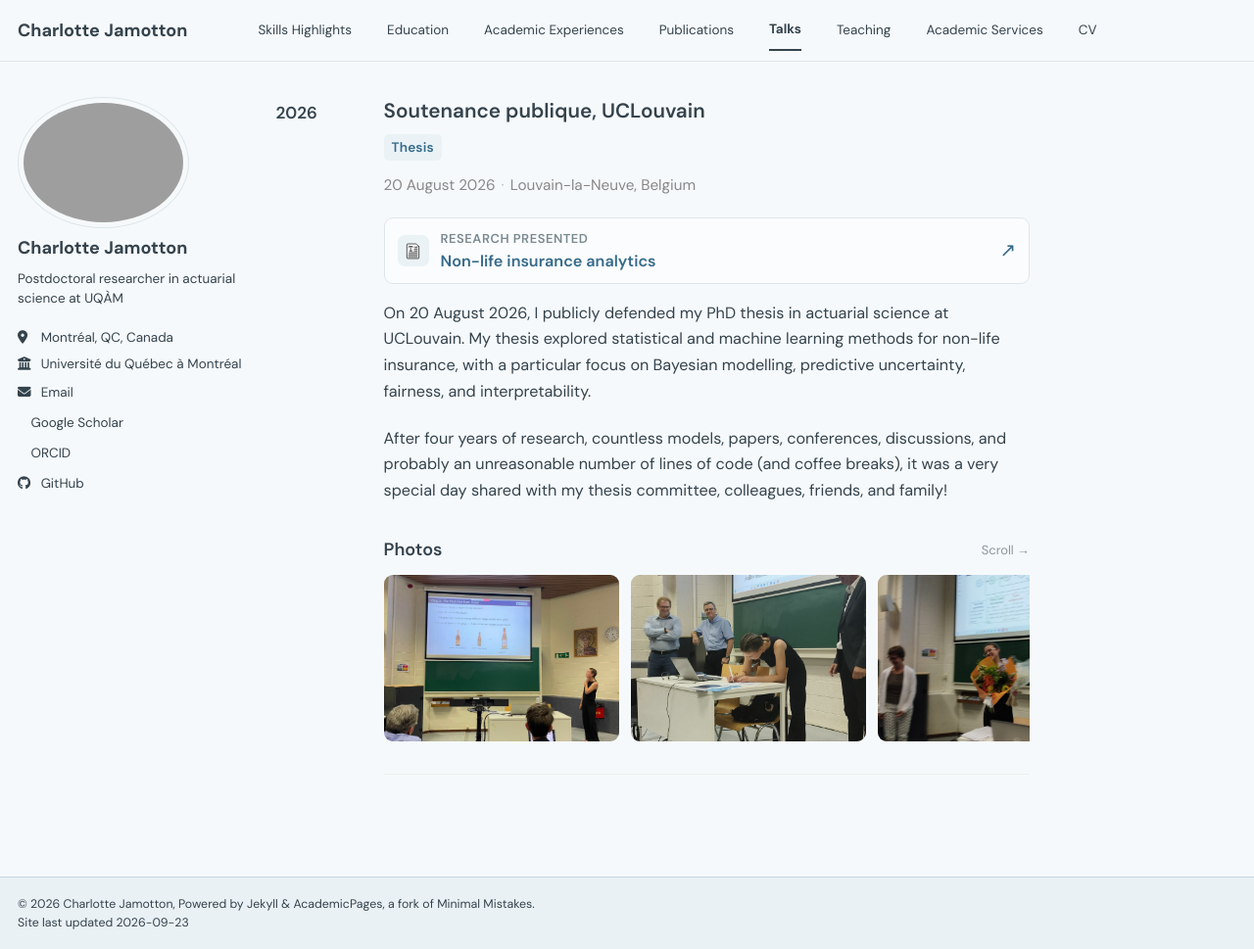
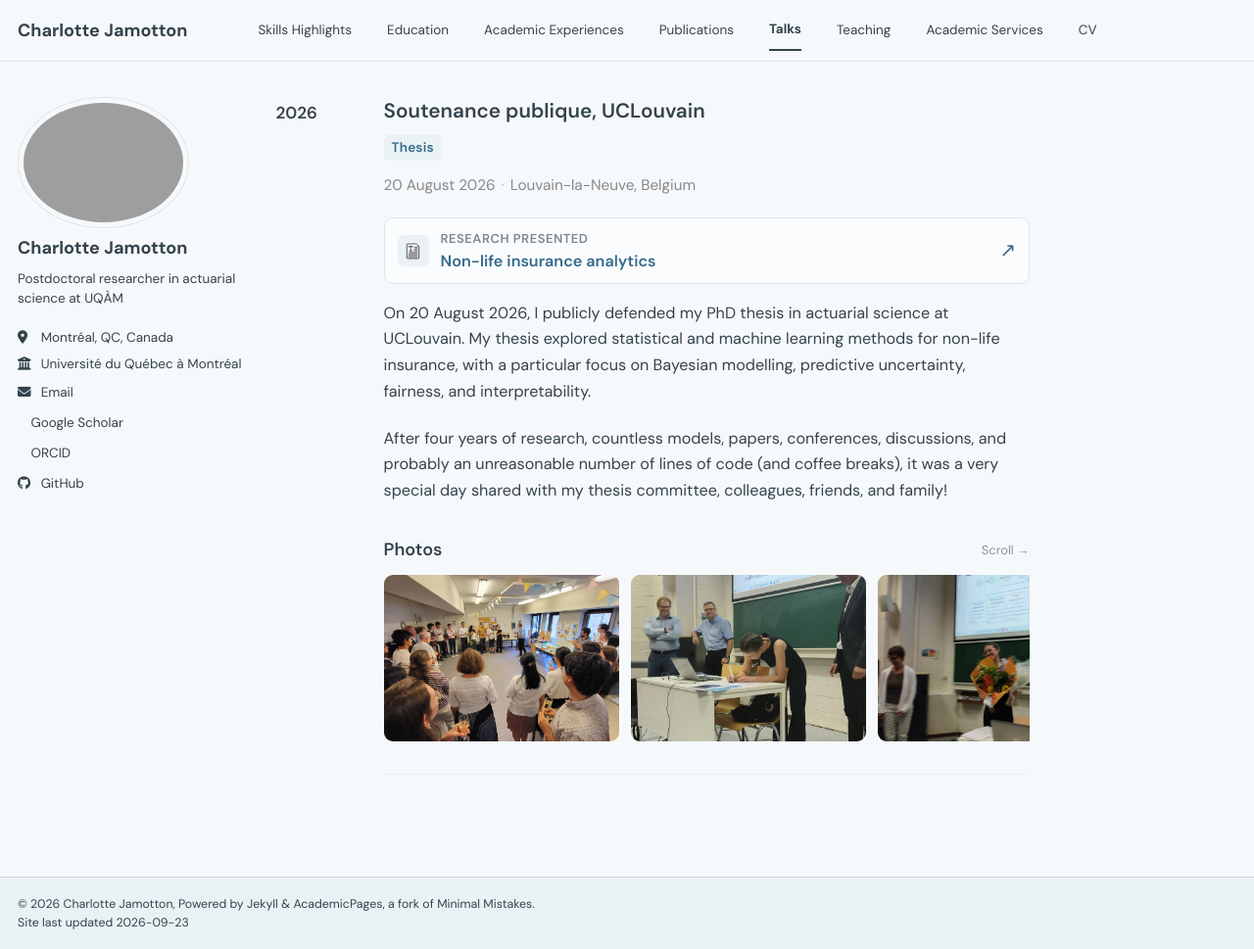
Before and after one commit to charlottonmayo/charlottonmayo.github.io, a Jekyll site: the page built from _talks/2026-08-20-thesis.md, in a window 1280 px wide and 969 px high. Shown: the whole window at 98% size. Built offline with Jekyll 4.4.1, drawn with Linux system fonts in a browser that asks for light colours; a style sheet for code colours, icons or effects is not loaded.

Commit message:
Update website

```diff
--- a/_talks/2026-08-20-thesis.md
+++ b/_talks/2026-08-20-thesis.md
@@ -10,13 +10,14 @@
 article_url: "/publication/2026-thesis"
 event_type: "Thesis"
 photos:
-  - "/images/talks/thesis/1.jpeg"
+  - "/images/talks/thesis/8.jpeg"
   - "/images/talks/thesis/2.jpeg"
   - "/images/talks/thesis/3.jpeg"
-  - "/images/talks/thesis/4.jpeg"
+  # - "/images/talks/thesis/4.jpeg"
   - "/images/talks/thesis/5.jpeg"
   - "/images/talks/thesis/6.jpeg"
   - "/images/talks/thesis/7.jpeg"
+  - "/images/talks/thesis/1.jpeg"
 ---
 On 20 August 2026, I publicly defended my PhD thesis in actuarial science at UCLouvain. My thesis explored statistical and machine learning methods for non-life insurance, with a particular focus on Bayesian modelling, predictive uncertainty, fairness, and interpretability.
 
```
